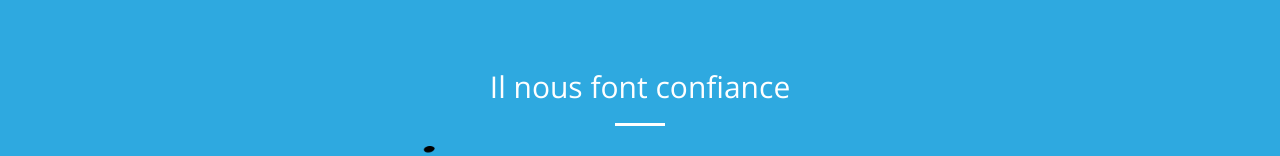
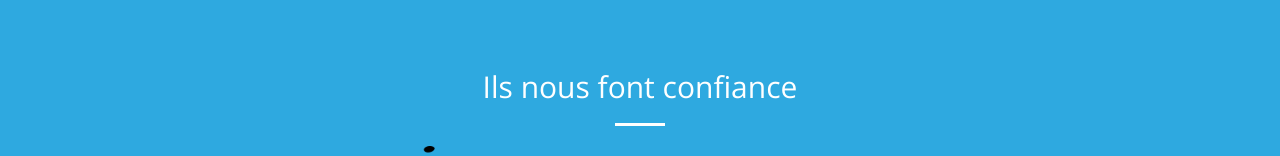
Before and after one commit to NicolasKLIS/NicolasKLIS.github.io, a plain HTML site: page index.html in a window 1280 px wide. Shown: the part 3512-3668 px from the top of the page. Drawn offline with nearby package versions, Linux system fonts and the light colour scheme.

Commit message:
Update index.html

```diff
--- a/index.html
+++ b/index.html
@@ -323,7 +323,7 @@
       <div class="container">
         <div class="row">
           <div class="col-lg-8 col-lg-offset-2 text-center">
-            <h2 class="section-heading">Il nous font confiance</h2>
+            <h2 class="section-heading">Ils nous font confiance</h2>
             <hr class="light">
             <div class="col-lg-4 col-sm-6">
             <img src="img/laureat RE logo.png" class="img-responsive" alt="">
```
